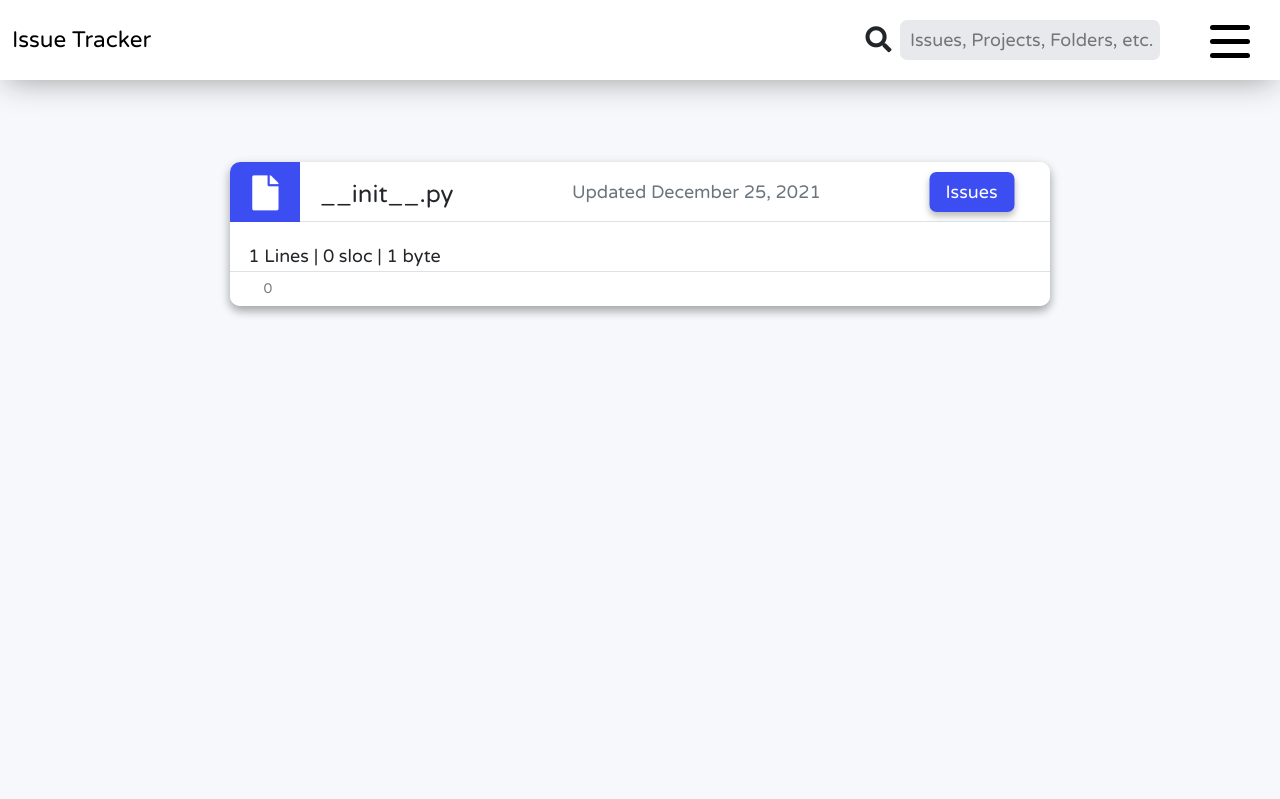
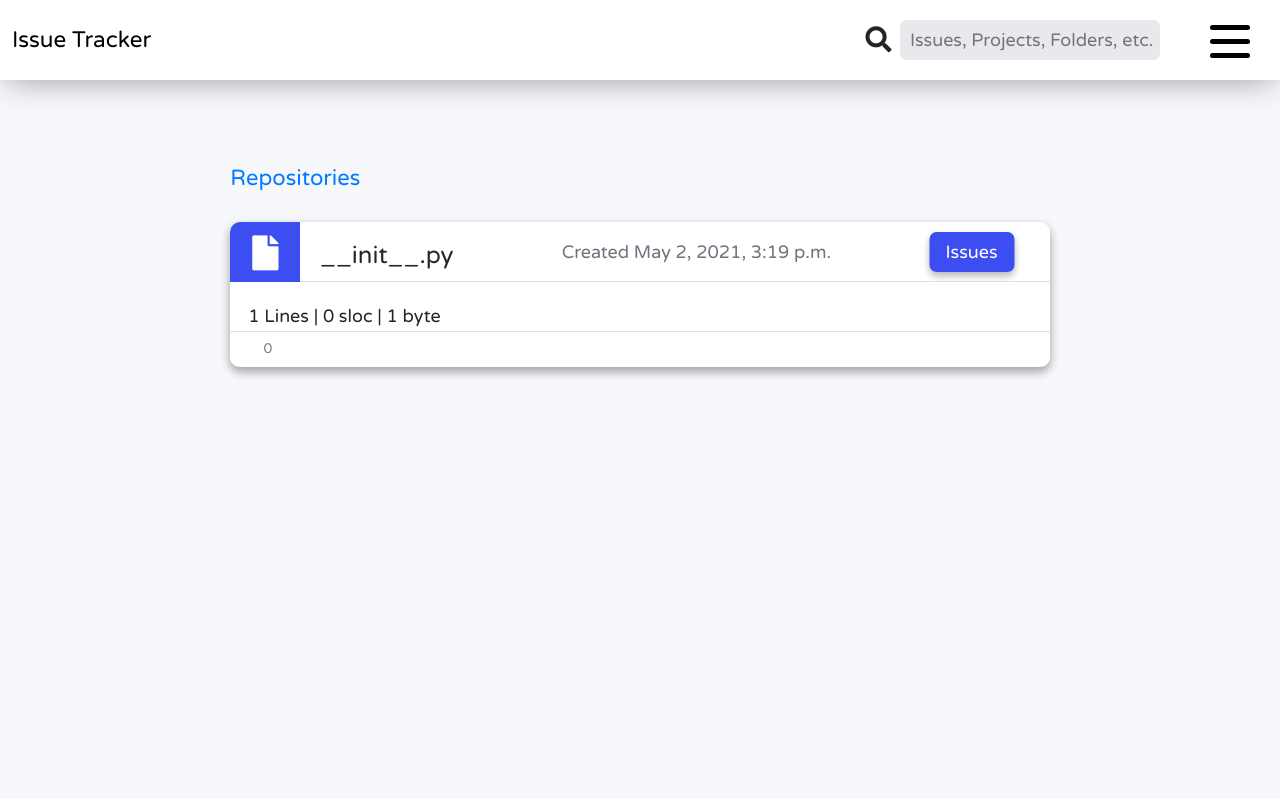
Before and after one commit to RHAM231/GitHub-Issue-Backend, a Django app: a page that uses app/base/templates/base/base.html in a window 1280 px wide. Shown: the top 799 px of the page. Run offline with Django 3.2, Linux system fonts and the light colour scheme; data comes from the database, SQL or seed files in the repository; some libraries are stand-ins or nearby versions.

Commit message:
Adding comments

```diff
--- a/app/base/templates/base/base.html
+++ b/app/base/templates/base/base.html
@@ -87,7 +87,7 @@ See views.py under the projects app
             <a class="dropdown-item border-bottom" href="">Dropdown Item 2</a>
             <a class="dropdown-item" href="">Dropdown Item 3</a>
           </div>
-        <li class="nav-item"><a href="{% url 'project-list' %}" class="nav-link link-effect">Projects</a></li>
+        <li class="nav-item"><a href="{% url 'project-list' %}" class="nav-link link-effect">Repositories</a></li>
         <li class="nav-item"><a href="{% url 'issue-list' %}" class="nav-link link-effect">Issues</a></li>
         <li class="nav-item"><a href="{% url 'about' %}" class="nav-link link-effect">About</a></li>
       </ul>
--- a/app/repositories/templates/repositories/file_contents.html
+++ b/app/repositories/templates/repositories/file_contents.html
@@ -6,6 +6,12 @@
 <div class="container-no-margin pr-3 pl-3">
   <div class="row mt-5 mb-5"></div>
   <div class="row mt-5 mb-5"></div>
+
+  <div class="row mt-1 mb-4">
+    <div class="col-lg-8 col-lg-offset-2 col-md-10 col-md-offset-1 col-sm-10 col-sm-offset-1 mx-auto">
+      <a href="{% url 'project-list' %}" class="current-path">Repositories</a>
+    </div>
+  </div>
 
   <div class="row">
     <div class="col-lg-8 col-lg-offset-2
@@ -27,7 +33,7 @@
               </div>
               <div class="mr-auto ml-auto">
                 <div class="folder-file-date">
-                  <a class="text-secondary dynamic-hide">Updated December 25, 2021</a>
+                  <a class="text-secondary dynamic-hide">Created {{ file.created_at }}</a>
                 </div>
               </div>
               <div class="folder-file-button">
--- a/app/repositories/views.py
+++ b/app/repositories/views.py
@@ -17,7 +17,8 @@ from . models import Repository, RepoFolder, RepoFile, LineOfCode
 #################################################################################################################################
 
 '''
-Let's define views to display a GitHub repo file structure. We use Django's
+Let's define views to display a GitHub repo file structure. We use Django's generic ListView for the repos and folders, and
+DetailView for individual files.
 '''
 
 #################################################################################################################################
@@ -25,39 +26,52 @@ Let's define views to display a GitHub repo file structure. We use Django's
 #################################################################################################################################
 
 
-#
+# List all the GitHub repositories that have been imported to the site
 class RepositoryListView(ListView):
     model = Repository
     template_name = 'repositories/project_list.html'
     context_object_name = 'repositories'
+    # Define our queryset. Annotate it with all its fk related issues
     queryset = Repository.objects.all().annotate(issue_count=Count('issue_repo'))
 
+    # Override get_context_data() to set the page title
     def get_context_data(self, **kwargs):
         context = super().get_context_data(**kwargs)
-        # context['issue_count'] = self.object.issue_repo.all().count()
-        context['title'] = 'Projects'
+        context['title'] = 'Repositories'
         return context
 
 
-#
+# List all the folders and files in the repository root folder
 class RepoContentsListView(ListView):
     model = RepoFolder
     template_name = 'repositories/folder_contents.html'
     context_object_name = 'folder_contents'
 
+    # Override get_queryset() to define a folder list by the given repo_slug from the url
     def get_queryset(self):
+        # Get our slug from kwargs (url), use it to get our repo
         repo_slug = self.kwargs['repo_slug']
         repo = Repository.objects.get(slug=repo_slug)
+
+        # Use our repo to get our root folder
         root_folder_name = repo.name + '_root'
         root_folder = RepoFolder.objects.get(name='repo_root', repository=repo.id, parent_folder=None)
+        # Save root so we can access it in get_context_data() to list our files
         self.root = root_folder
+
+        # Now get all the folders in root and annotate them with their associated issue counts
         queryset = RepoFolder.objects.filter(parent_folder=root_folder.id).annotate(issue_count=Count('repofolder'))
         return queryset
 
+    # Override get_context_data() to add items to context
     def get_context_data(self, **kwargs):
         context = super().get_context_data(**kwargs)
-        context['title'] = 'Projects'
+        context['title'] = 'Repositories'
+
+        # Get a list of all files in the root folder by using self.root from get_queryset(). Add the issues count.
         files = RepoFile.objects.filter(parent_folder=self.root.id).annotate(issue_count=Count('repofile'))
+        # Grab our folder_contents queryset defined by get_queryset() and add it to context with files
+        # as a dictionary. This allows us to minimize our html by iterating over one context object rather than two
         context['folders_and_files'] = {
             'folders': context['folder_contents'],
             'files': files
@@ -65,30 +79,30 @@ class RepoContentsListView(ListView):
         return context
 
 
-#
-def get_issue_count(parent_id):
-    LineOfCode.objects.filter
-    issue_count = 1
-    return issue_count
-
-
-#
+# List all the contents of a regular folder
 class FolderContentsListView(ListView):
     model = RepoFolder
     template_name = 'repositories/folder_contents.html'
     context_object_name = 'folder_contents'
 
+    # Override get_queryset() to list folders by parent folder
     def get_queryset(self):
+        # Get the parent folder using the slug from the url
         parent_folder = RepoFolder.objects.get(slug=self.kwargs['folder_slug'])
-        self.folder = parent_folder
-        count = get_issue_count(332)
+        # Define the folder queryset by the parent folder. Annotate each folder with its issue count
         queryset = RepoFolder.objects.filter(parent_folder=parent_folder).annotate(issue_count=Count('repofolder'))
         return queryset
 
+    # Override get_context_data() to combine our files and folders into a single queryset.
     def get_context_data(self, **kwargs):
         context = super().get_context_data(**kwargs)
-        context['title'] = 'Projects'
+        context['title'] = 'Repositories'
+
+        # Get a list of all our files in the given folder
         files = RepoFile.objects.filter(parent_folder=self.folder).annotate(issue_count=Count('repofile'))
+
+        # Grab our folder_contents queryset defined by get_queryset() and add it to context with files
+        # as a dictionary. This allows us to minimize our html by iterating over one context object rather than two
         context['folders_and_files'] = {
             'folders': context['folder_contents'],
             'files': files
@@ -96,20 +110,28 @@ class FolderContentsListView(ListView):
         return context
 
 
-#
+# Display a single file with all its attributes and lines of code
 class FileDetailView(DetailView):
     model = RepoFile
     template_name = 'repositories/file_contents.html'
     context_object_name = 'file'
     slug_url_kwarg = 'file_slug'
 
-
+    # Override get_context_data()
     def get_context_data(self, **kwargs):
         context = super().get_context_data(**kwargs)
         context['title'] = 'Files'
+
+        # Get our file from our url slug
         repofile = RepoFile.objects.get(slug=self.kwargs['file_slug'])
+
+        # Get our issues associated to the given file
         context['issues'] = Issue.objects.filter(associated_file=repofile.id).count
+
+        # Get our lines of code to iterate over in the template
         lines = LineOfCode.objects.filter(repofile=repofile.id).annotate(issue_count=Count('issue_loc'))
+
+        # Define our individual file attributes
         context['lines'] = lines
         context['line_count'] = lines.count()
         context['sloc'] = LineOfCode.objects.filter(repofile=repofile.id).exclude(content='').count()
```
Also changed, not shown: app/repositories/templates/repositories/folder_contents.html (+10 -12 lines), app/repositories/templates/repositories/project_list.html (+3 -9 lines).
